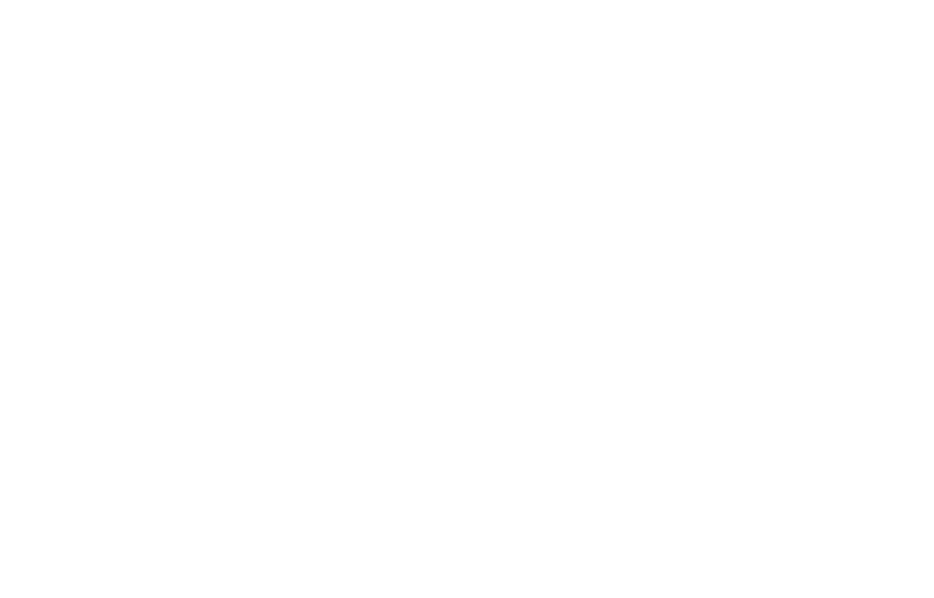
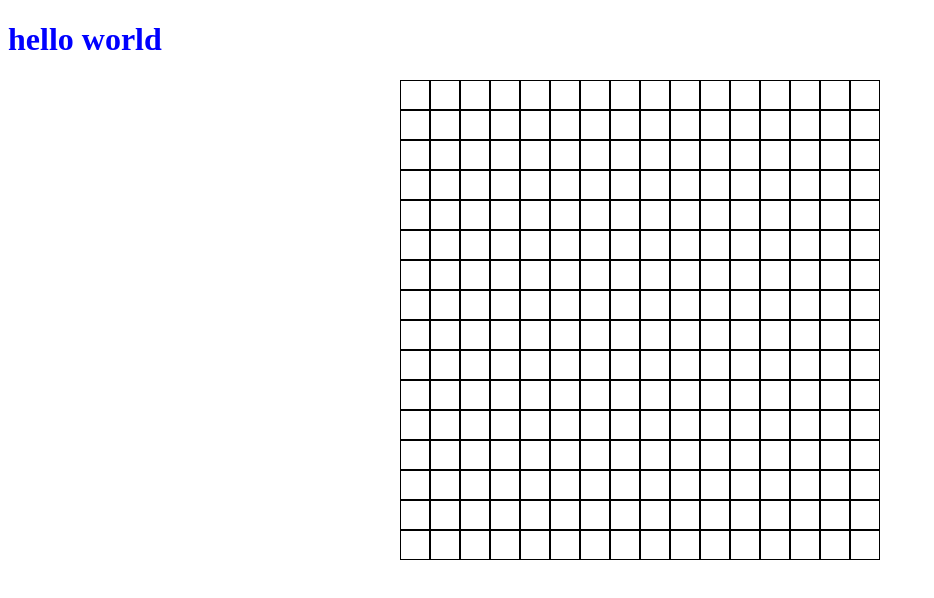
Before and after one commit to Koethan/odin-etch, a plain HTML site: page index.html in a window 1280 px wide. Shown: the whole page, without its empty margins (0-934 px from the left). Drawn offline with Linux system fonts and the light colour scheme.

Commit message:
added grid with js, working on css, having trouble with hover animation

```diff
--- a/index.html
+++ b/index.html
@@ -3,9 +3,14 @@
 <head>
     <meta charset="UTF-8">
     <meta name="viewport" content="width=device-width, initial-scale=1.0">
+    <link rel="stylesheet" href="styles.css">
     <title>Document</title>
 </head>
 <body>
+    <h1>hello world</h1>
+    <div id="container"></div>
 
+
+    <script src="script.js"></script>
 </body>
 </html>
--- /dev/null
+++ b/script.js
@@ -0,0 +1,14 @@
+alert('hello world')
+
+let container = document.querySelector('#container')
+
+for(let i = 0; i < (16*16); i++){
+    let box = document.createElement('div')
+    box.className = 'box'
+    container.appendChild(box)
+
+    box.addEventListener('mouseover', ()=>{
+        console.log('hello there')
+        box.classList.toggle('effect')
+    })
+}
--- /dev/null
+++ b/styles.css
@@ -0,0 +1,24 @@
+h1{
+    color:blue;
+}
+
+#container{
+    display:flex;
+    max-width: 480px;
+    max-height: 480px;
+    flex-wrap: wrap;
+    margin: 0 auto;
+}
+
+.box,
+.effect {
+    box-sizing: border-box;
+    width:30px;
+    height:30px;
+    border: 1px solid black;
+    transition-timing-function: ease-out;
+}
+.effect:hover {
+    background-color: gray;
+    /* transition-duration: 3s; */
+}
```
